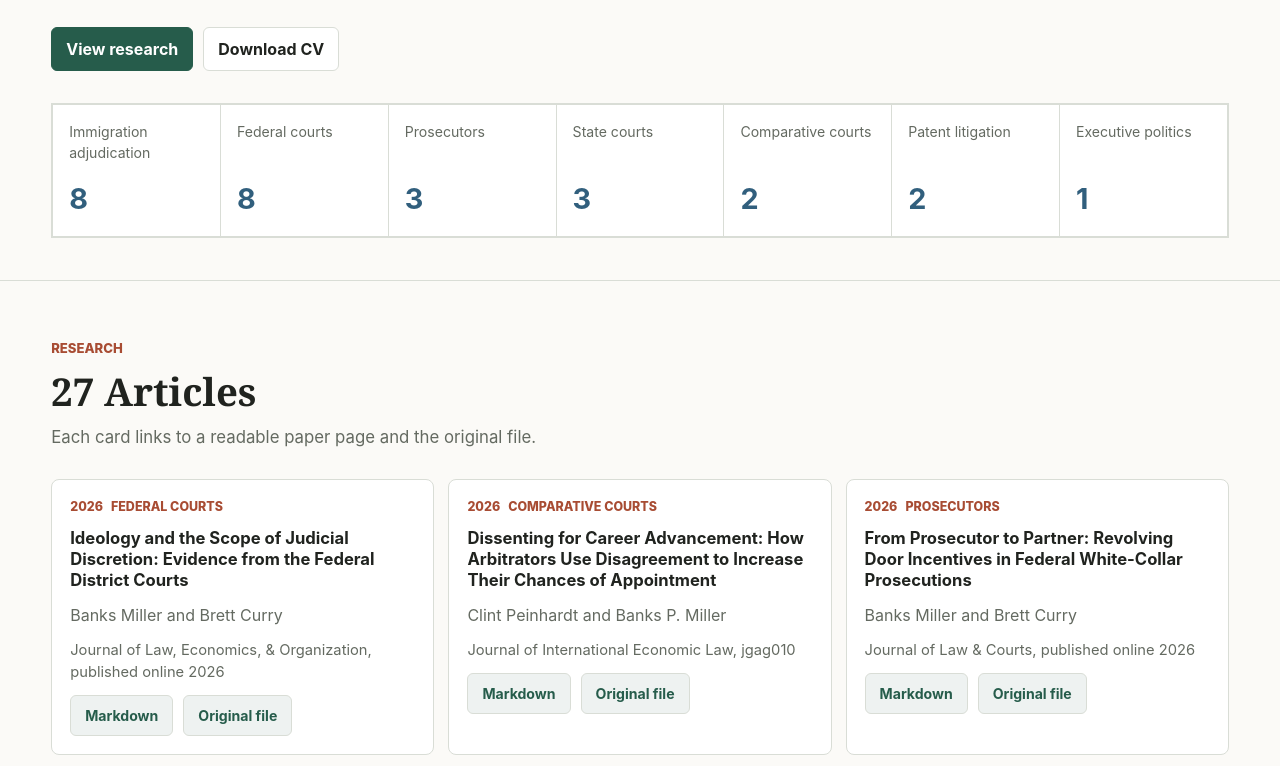
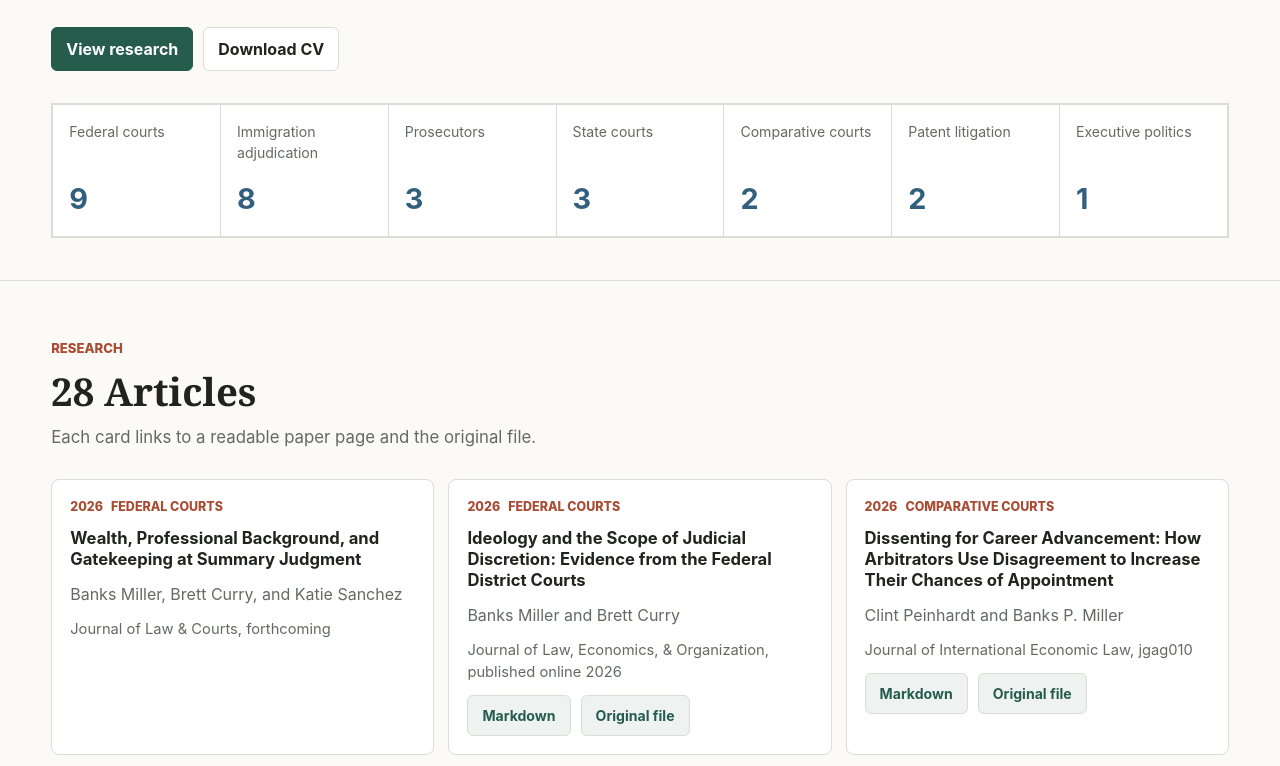
Before and after one commit to bankspmiller-phd/webpage, a plain HTML site: page index.html in a window 1280 px wide. Shown: the part 483-1249 px from the top of the page. Drawn offline with Linux system fonts and the light colour scheme.

Commit message:
Add forthcoming JLC article on summary judgment
Wealth, Professional Background, and Gatekeeping at Summary Judgment
(Miller, Curry, and Sanchez), accepted at Journal of Law & Courts.
Updates the article count and the Federal courts topic count.

Co-Authored-By: Claude Opus 5.5 <noreply@anthropic.com>

```diff
--- a/index.html
+++ b/index.html
@@ -32,8 +32,8 @@
 
     <section class="focus-band" aria-label="Research areas">
       <ul>
-        <li><span>Immigration adjudication</span><strong>8</strong></li>
-<li><span>Federal courts</span><strong>8</strong></li>
+        <li><span>Federal courts</span><strong>9</strong></li>
+<li><span>Immigration adjudication</span><strong>8</strong></li>
 <li><span>Prosecutors</span><strong>3</strong></li>
 <li><span>State courts</span><strong>3</strong></li>
 <li><span>Comparative courts</span><strong>2</strong></li>
@@ -45,10 +45,20 @@
     <section id="research" class="section">
       <div class="section-head">
         <p class="eyebrow">Research</p>
-        <h2>27 Articles</h2>
+        <h2>28 Articles</h2>
         <p>Each card links to a readable paper page and the original file.</p>
       </div>
       <div class="paper-grid">
+        <article class="paper-card" data-topic="Federal courts">
+  <div class="paper-meta">
+    <span>2026</span>
+    <span>Federal courts</span>
+  </div>
+  <h3>Wealth, Professional Background, and Gatekeeping at Summary Judgment</h3>
+  <p>Banks Miller, Brett Curry, and Katie Sanchez</p>
+  <p class="venue">Journal of Law &amp; Courts, forthcoming</p>
+</article>
+
         <article class="paper-card" data-topic="Federal courts">
   <div class="paper-meta">
     <span>2026</span>
```
